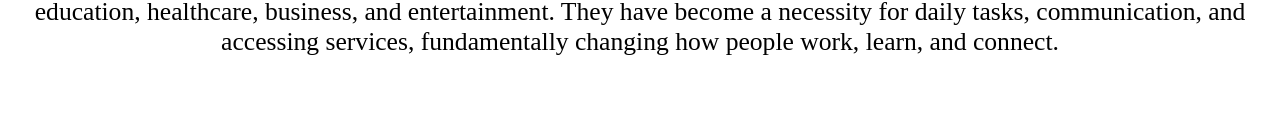
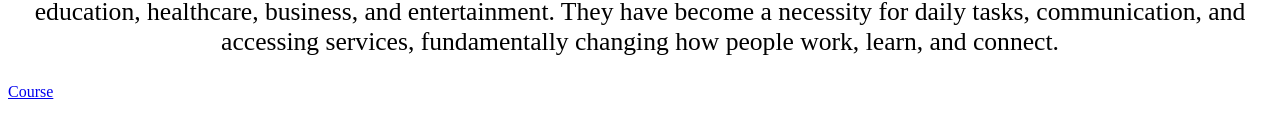
Before and after one commit to aartisharma12/aartisharma12.github.io, a plain HTML site: page SICE.HTML in a window 1280 px wide. Shown: the part 117-252 px from the top of the page. Drawn offline with Linux system fonts and the light colour scheme.

Commit message:
Update SICE.HTML

```diff
--- a/SICE.HTML
+++ b/SICE.HTML
@@ -6,5 +6,7 @@
 <body>
 <h1 style="text-align:center;">SUNSHINE INSTITUTE OF COMPUTER EDUCATION</H1>
 <P style="text-align:center; font-size:160%;">Computers are important in life because they boost efficiency, manage information, and are essential in fields like education, healthcare, business, and entertainment. They have become a necessity for daily tasks, communication, and accessing services, fundamentally changing how people work, learn, and connect. </P>
+<a href="Course.html">Course</a>
 </body>
+
 </html>
```
